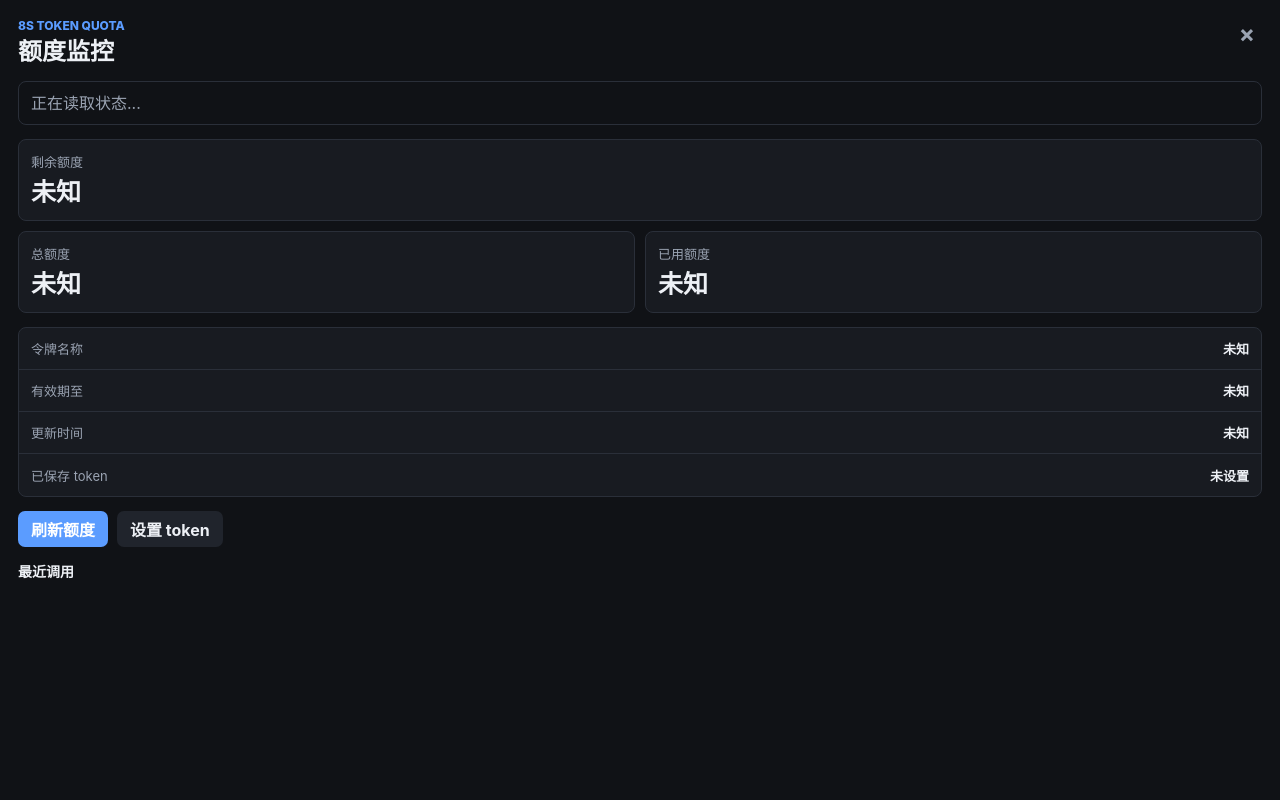
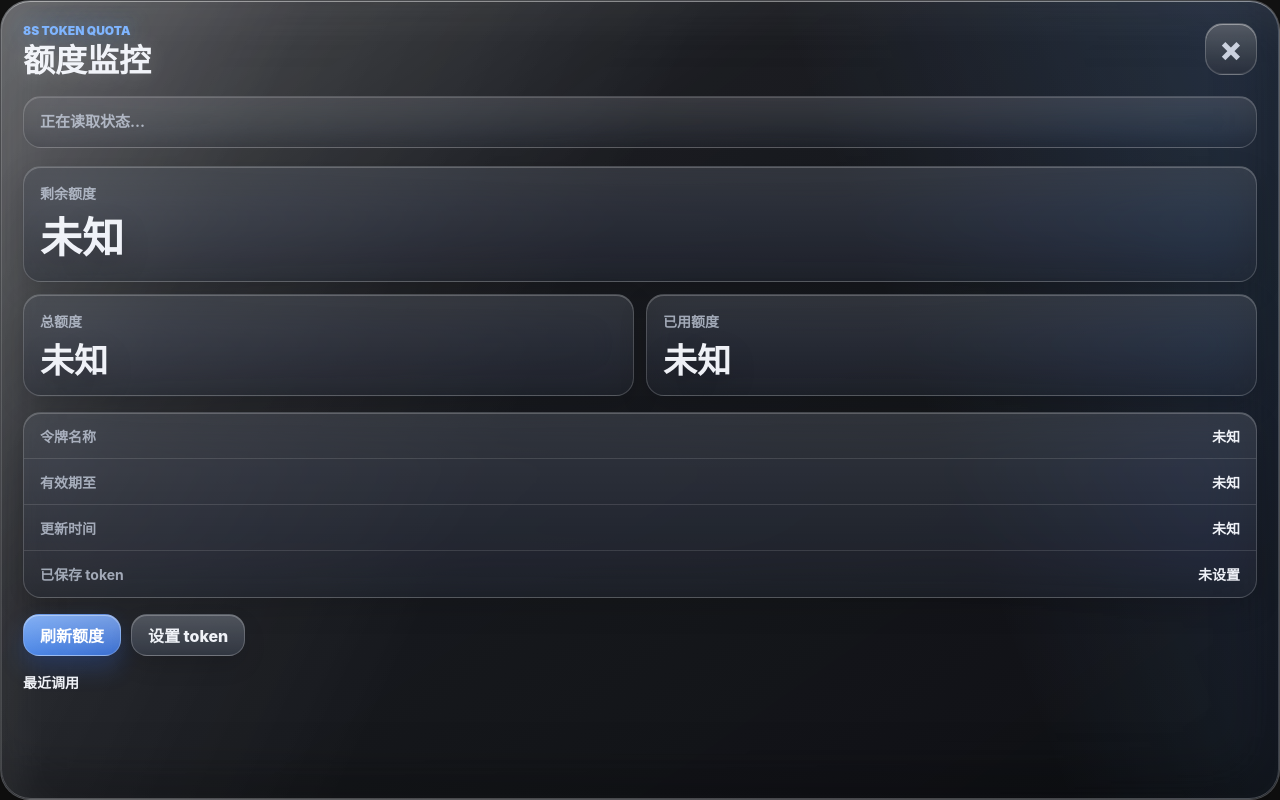
Before and after one commit to jiajialinlin1/PM-, an Electron app: page src/desktop/renderer/index.html in a window 1280 px wide. Drawn offline with Linux system fonts and the light colour scheme; no server answers.

Commit message:
Apply Liquid Glass desktop UI

```diff
--- a/src/desktop/main.cjs
+++ b/src/desktop/main.cjs
@@ -117,7 +117,11 @@ function createPopover() {
     fullscreenable: false,
     skipTaskbar: true,
     alwaysOnTop: true,
-    backgroundColor: '#101216',
+    transparent: true,
+    vibrancy: 'hud',
+    visualEffectState: 'active',
+    backgroundColor: '#00000000',
+    hasShadow: true,
     webPreferences: {
       preload: path.join(__dirname, 'preload.cjs'),
       contextIsolation: true,
--- a/src/desktop/renderer/styles.css
+++ b/src/desktop/renderer/styles.css
@@ -1,26 +1,32 @@
 :root {
   color-scheme: dark;
-  --bg: #101216;
-  --surface: #181b21;
-  --surface-strong: #20242c;
-  --line: #2a2f39;
-  --text: #edf0f5;
-  --muted: #9aa3b2;
-  --blue: #5b9cff;
-  --green: #5bbf7a;
-  --red: #ff6b6b;
-  --warning: #e7b65d;
+  --glass-fill: rgba(18, 22, 30, 0.58);
+  --glass-fill-strong: rgba(24, 30, 42, 0.72);
+  --glass-fill-soft: rgba(255, 255, 255, 0.08);
+  --glass-line: rgba(255, 255, 255, 0.18);
+  --glass-line-strong: rgba(255, 255, 255, 0.32);
+  --glass-shadow: rgba(0, 0, 0, 0.42);
+  --text: rgba(248, 250, 255, 0.96);
+  --muted: rgba(220, 229, 244, 0.68);
+  --blue: #65a4ff;
+  --blue-strong: #7fb5ff;
+  --green: #68e39b;
+  --red: #ff7b86;
+  --warning: #ffd174;
 }
 
 * {
   box-sizing: border-box;
 }
 
+html,
 body {
   margin: 0;
-  background: var(--bg);
+  min-height: 100%;
+  background: transparent;
   color: var(--text);
   font-family: Inter, ui-sans-serif, system-ui, -apple-system, BlinkMacSystemFont, "Segoe UI", sans-serif;
+  overflow: hidden;
 }
 
 button,
@@ -29,14 +35,24 @@ input {
 }
 
 button {
-  min-height: 36px;
-  border: 0;
-  border-radius: 7px;
-  background: var(--blue);
+  min-height: 42px;
+  border: 1px solid rgba(255, 255, 255, 0.2);
+  border-radius: 16px;
+  background:
+    linear-gradient(180deg, rgba(255, 255, 255, 0.34), rgba(255, 255, 255, 0.08)),
+    linear-gradient(135deg, rgba(72, 144, 255, 0.92), rgba(47, 119, 255, 0.76));
+  box-shadow:
+    inset 0 1px 0 rgba(255, 255, 255, 0.36),
+    0 12px 24px rgba(48, 112, 255, 0.22);
   color: #fff;
   cursor: pointer;
-  font-weight: 700;
-  padding: 0 13px;
+  font-weight: 800;
+  padding: 0 16px;
+}
+
+button:hover {
+  border-color: rgba(255, 255, 255, 0.36);
+  filter: brightness(1.08);
 }
 
 button:disabled {
@@ -45,8 +61,56 @@ button:disabled {
 }
 
 .app {
+  position: relative;
   min-height: 100vh;
-  padding: 18px;
+  padding: 22px;
+  overflow: hidden auto;
+  border: 1px solid rgba(255, 255, 255, 0.22);
+  border-radius: 30px;
+  background:
+    linear-gradient(145deg, rgba(255, 255, 255, 0.18), rgba(255, 255, 255, 0.04) 34%, rgba(0, 0, 0, 0.18) 100%),
+    var(--glass-fill);
+  box-shadow:
+    inset 0 1px 0 rgba(255, 255, 255, 0.36),
+    inset 0 -1px 0 rgba(255, 255, 255, 0.08),
+    0 28px 58px var(--glass-shadow);
+  backdrop-filter: blur(38px) saturate(1.85);
+  -webkit-backdrop-filter: blur(38px) saturate(1.85);
+}
+
+.app::before,
+.app::after {
+  content: "";
+  pointer-events: none;
+  position: absolute;
+  inset: 0;
+  border-radius: inherit;
+}
+
+.app::before {
+  background:
+    linear-gradient(115deg, rgba(255, 255, 255, 0.34) 0%, rgba(255, 255, 255, 0.1) 19%, transparent 43%),
+    linear-gradient(250deg, rgba(101, 164, 255, 0.26), transparent 32%);
+  mix-blend-mode: screen;
+  opacity: 0.65;
+}
+
+.app::after {
+  border: 1px solid rgba(255, 255, 255, 0.16);
+  box-shadow:
+    inset 18px 18px 42px rgba(255, 255, 255, 0.05),
+    inset -22px -28px 48px rgba(0, 0, 0, 0.22);
+}
+
+.titlebar,
+.banner,
+.quota-grid,
+.details,
+.actions,
+.settings,
+.logs {
+  position: relative;
+  z-index: 1;
 }
 
 .titlebar {
@@ -54,7 +118,7 @@ button:disabled {
   display: flex;
   justify-content: space-between;
   gap: 16px;
-  margin-bottom: 14px;
+  margin-bottom: 18px;
   -webkit-app-region: drag;
 }
 
@@ -63,12 +127,13 @@ button:disabled {
 }
 
 .eyebrow {
-  color: var(--blue);
+  color: var(--blue-strong);
   font-size: 12px;
-  font-weight: 800;
+  font-weight: 900;
   letter-spacing: 0;
-  margin: 0 0 5px;
+  margin: 0 0 6px;
   text-transform: uppercase;
+  text-shadow: 0 0 20px rgba(101, 164, 255, 0.52);
 }
 
 h1,
@@ -78,8 +143,11 @@ p {
 }
 
 h1 {
-  font-size: 24px;
-  line-height: 1.2;
+  font-size: 32px;
+  font-weight: 900;
+  letter-spacing: 0;
+  line-height: 1.06;
+  text-shadow: 0 1px 22px rgba(255, 255, 255, 0.16);
 }
 
 h2 {
@@ -88,91 +156,131 @@ h2 {
 
 .icon-button {
   align-items: center;
-  background: transparent;
-  color: var(--muted);
+  min-height: 52px;
+  width: 52px;
+  padding: 0;
+  justify-content: center;
+  border-radius: 18px;
+  background:
+    linear-gradient(180deg, rgba(255, 255, 255, 0.26), rgba(255, 255, 255, 0.08)),
+    rgba(10, 16, 28, 0.45);
+  box-shadow:
+    inset 0 1px 0 rgba(255, 255, 255, 0.4),
+    inset 0 -1px 0 rgba(255, 255, 255, 0.08);
+  color: rgba(235, 242, 255, 0.82);
   display: inline-flex;
-  font-size: 24px;
-  justify-content: center;
-  min-height: 30px;
-  padding: 0;
-  width: 30px;
+  font-size: 34px;
+  line-height: 1;
 }
 
 .icon-button:hover {
-  background: var(--surface-strong);
+  background:
+    linear-gradient(180deg, rgba(255, 255, 255, 0.34), rgba(255, 255, 255, 0.1)),
+    rgba(22, 34, 55, 0.56);
 }
 
 .banner {
-  border: 1px solid var(--line);
-  border-radius: 8px;
+  margin-bottom: 18px;
+  padding: 14px 16px;
+  border: 1px solid rgba(255, 255, 255, 0.18);
+  border-radius: 18px;
+  background:
+    linear-gradient(180deg, rgba(255, 255, 255, 0.14), rgba(255, 255, 255, 0.04)),
+    rgba(12, 16, 24, 0.28);
+  box-shadow: inset 0 1px 0 rgba(255, 255, 255, 0.16);
   color: var(--muted);
-  line-height: 1.4;
-  margin-bottom: 14px;
-  padding: 10px 12px;
+  font-size: 15px;
+  font-weight: 750;
+  line-height: 1.45;
+  backdrop-filter: blur(22px) saturate(1.5);
+  -webkit-backdrop-filter: blur(22px) saturate(1.5);
 }
 
 .banner.ok {
-  border-color: rgba(91, 191, 122, 0.35);
+  border-color: rgba(104, 227, 155, 0.42);
   color: var(--green);
 }
 
 .banner.warn {
-  border-color: rgba(231, 182, 93, 0.35);
+  border-color: rgba(255, 209, 116, 0.42);
   color: var(--warning);
 }
 
 .banner.error {
-  border-color: rgba(255, 107, 107, 0.35);
+  border-color: rgba(255, 123, 134, 0.46);
   color: var(--red);
 }
 
 .quota-grid {
   display: grid;
-  gap: 10px;
+  gap: 12px;
   grid-template-columns: 1fr 1fr;
-  margin-bottom: 14px;
+  margin-bottom: 16px;
+}
+
+.metric,
+.details,
+.settings,
+.log-item,
+.empty {
+  border: 1px solid var(--glass-line);
+  background:
+    linear-gradient(180deg, rgba(255, 255, 255, 0.12), rgba(255, 255, 255, 0.035)),
+    rgba(19, 24, 34, 0.44);
+  box-shadow:
+    inset 0 1px 0 rgba(255, 255, 255, 0.22),
+    0 10px 28px rgba(0, 0, 0, 0.16);
+  backdrop-filter: blur(26px) saturate(1.65);
+  -webkit-backdrop-filter: blur(26px) saturate(1.65);
 }
 
 .metric {
-  background: var(--surface);
-  border: 1px solid var(--line);
-  border-radius: 8px;
-  min-height: 82px;
-  padding: 12px;
+  min-height: 92px;
+  border-radius: 18px;
+  padding: 16px;
 }
 
 .metric.primary {
   grid-column: 1 / -1;
+  min-height: 116px;
 }
 
 .metric p {
   color: var(--muted);
-  font-size: 13px;
-  margin-bottom: 8px;
+  font-size: 14px;
+  font-weight: 800;
+  margin-bottom: 12px;
 }
 
 .metric strong {
   display: block;
-  font-size: 25px;
-  line-height: 1.1;
+  color: var(--text);
+  font-size: 34px;
+  font-weight: 900;
+  letter-spacing: 0;
+  line-height: 1.08;
   overflow-wrap: anywhere;
+  text-shadow: 0 10px 28px rgba(0, 0, 0, 0.22);
+}
+
+.metric.primary strong {
+  font-size: 42px;
 }
 
 .details {
-  background: var(--surface);
-  border: 1px solid var(--line);
-  border-radius: 8px;
-  margin-bottom: 14px;
+  overflow: hidden;
+  border-radius: 18px;
+  margin-bottom: 16px;
 }
 
 .row {
   align-items: center;
-  border-bottom: 1px solid var(--line);
+  border-bottom: 1px solid rgba(255, 255, 255, 0.12);
   display: flex;
   gap: 12px;
   justify-content: space-between;
-  min-height: 42px;
-  padding: 10px 12px;
+  min-height: 46px;
+  padding: 12px 16px;
 }
 
 .row:last-child {
@@ -182,11 +290,14 @@ h2 {
 .row span {
   color: var(--muted);
   flex: 0 0 auto;
-  font-size: 13px;
+  font-size: 14px;
+  font-weight: 750;
 }
 
 .row strong {
-  font-size: 13px;
+  color: var(--text);
+  font-size: 14px;
+  font-weight: 850;
   overflow-wrap: anywhere;
   text-align: right;
 }
@@ -194,70 +305,76 @@ h2 {
 .actions,
 .settings-actions {
   display: flex;
-  gap: 9px;
-  margin-bottom: 14px;
+  gap: 10px;
+  margin-bottom: 16px;
 }
 
 .secondary {
-  background: var(--surface-strong);
+  background:
+    linear-gradient(180deg, rgba(255, 255, 255, 0.2), rgba(255, 255, 255, 0.065)),
+    rgba(40, 48, 62, 0.62);
+  box-shadow:
+    inset 0 1px 0 rgba(255, 255, 255, 0.24),
+    0 10px 22px rgba(0, 0, 0, 0.14);
   color: var(--text);
 }
 
 .danger {
-  background: rgba(255, 107, 107, 0.15);
+  background:
+    linear-gradient(180deg, rgba(255, 255, 255, 0.16), rgba(255, 255, 255, 0.05)),
+    rgba(255, 84, 99, 0.18);
   color: var(--red);
 }
 
 .settings {
-  background: var(--surface);
-  border: 1px solid var(--line);
-  border-radius: 8px;
-  margin-bottom: 14px;
-  padding: 12px;
+  border-radius: 18px;
+  margin-bottom: 16px;
+  padding: 14px;
 }
 
 label {
   color: var(--muted);
   display: grid;
   font-size: 13px;
-  font-weight: 700;
+  font-weight: 800;
   gap: 8px;
-  margin-bottom: 11px;
+  margin-bottom: 12px;
 }
 
 input {
-  background: #0d0f13;
-  border: 1px solid var(--line);
-  border-radius: 7px;
+  min-height: 42px;
+  width: 100%;
+  border: 1px solid rgba(255, 255, 255, 0.16);
+  border-radius: 14px;
+  outline: none;
+  background:
+    linear-gradient(180deg, rgba(255, 255, 255, 0.1), rgba(255, 255, 255, 0.025)),
+    rgba(5, 9, 16, 0.34);
   color: var(--text);
-  min-height: 38px;
-  outline: none;
-  padding: 8px 10px;
-  width: 100%;
+  padding: 9px 12px;
 }
 
 input:focus {
-  border-color: var(--blue);
+  border-color: rgba(101, 164, 255, 0.62);
+  box-shadow: 0 0 0 3px rgba(101, 164, 255, 0.14);
 }
 
 .section-heading {
   align-items: center;
   display: flex;
   justify-content: space-between;
-  margin-bottom: 8px;
+  margin-bottom: 10px;
 }
 
 .logs-list {
   display: grid;
-  gap: 8px;
+  gap: 9px;
 }
 
 .log-item,
 .empty {
-  background: var(--surface);
-  border: 1px solid var(--line);
-  border-radius: 8px;
-  padding: 10px 12px;
+  border-radius: 16px;
+  padding: 11px 13px;
 }
 
 .log-item {
@@ -274,16 +391,18 @@ input:focus {
 
 .log-main strong {
   font-size: 13px;
+  font-weight: 850;
 }
 
 .log-main span {
   color: var(--green);
   font-size: 13px;
-  font-weight: 800;
+  font-weight: 900;
 }
 
 .log-meta,
 .empty {
   color: var(--muted);
   font-size: 12px;
+  line-height: 1.45;
 }
```
